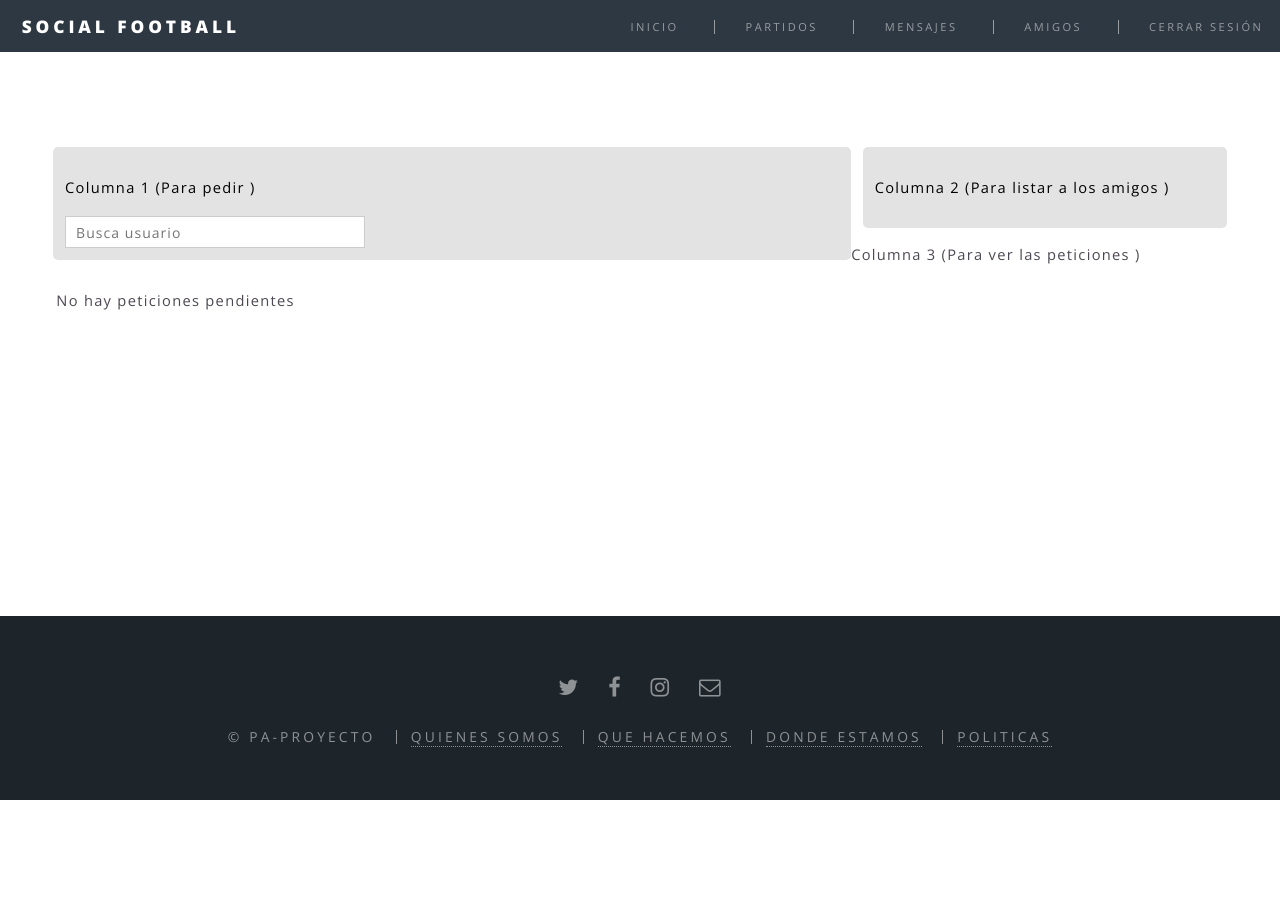
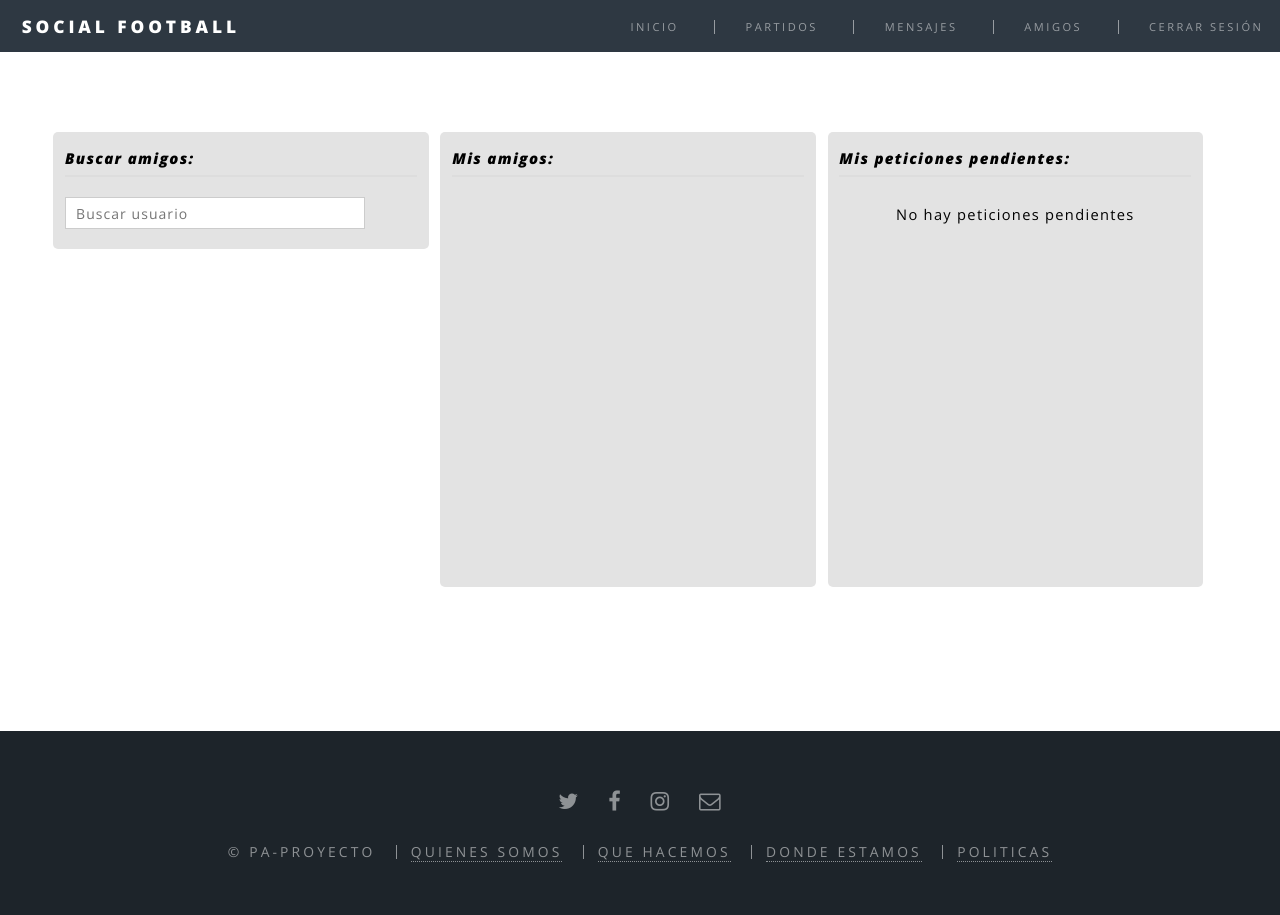
Before and after one commit to agarpac/pa-proyecto-2016, a PHP site: page /amigos.php in a window 1280 px wide. Before the commit the page ends 800 px from the top, so only its background shows below. Run offline with PHP 8.4, Linux system fonts and the light colour scheme; the visitor is signed in with stand-in values (Sample User, id 1); data comes from the database, SQL or seed files in the repository; some libraries are stand-ins or nearby versions.

Commit message:
añadiendo diseño a amistad

```diff
--- a/CRUD/CRUDPeticion_amistad.php
+++ b/CRUD/CRUDPeticion_amistad.php
@@ -94,11 +94,11 @@ function listarAmigos() {
         if ($col['id_usuario_peticion'] == $_SESSION['id_usuario_login']) {
             //Mostrar datos usuario id_usuario_recibe
             readUsuarioID($col['id_usuario_recibe']);
-            echo '<img src="' . $_SESSION['foto_usuario_ID'] . '" width="40px"/>' . ' ' . $_SESSION['nombre_usuario_ID'] . ' ' . $_SESSION['apellido1_usuario_ID'] . '<br>';
+            echo '<tr><td><img src="' . $_SESSION['foto_usuario_ID'] . '" width="40px"/>' . ' </td><td>' . $_SESSION['nombre_usuario_ID'] . ' ' . $_SESSION['apellido1_usuario_ID'] . '</td></tr>';
         } else {
             //Mostrar datos usuario id_usuario_peticion
             readUsuarioID($col['id_usuario_peticion']);
-            echo '<img src="' . $_SESSION['foto_usuario_ID'] . '" width="40px"/>' . ' ' . $_SESSION['nombre_usuario_ID'] . ' ' . $_SESSION['apellido1_usuario_ID'] . '<br>';
+            echo '<tr><td><img src="' . $_SESSION['foto_usuario_ID'] . '" width="40px"/>' . '</td><td> ' . $_SESSION['nombre_usuario_ID'] . ' ' . $_SESSION['apellido1_usuario_ID'] . '</td></tr>';
         }
     }
     mysqli_close($con);
@@ -115,6 +115,7 @@ function compruebaAmistad($correo_recibe) {
     mysqli_close($con);
     return $existe;
 }
+
 //lista todas las peticiones pentientes
 function listarPeticionesPendientes() {
     $existe = FALSE;
@@ -125,28 +126,28 @@ function listarPeticionesPendientes() {
         while ($col = mysqli_fetch_array($result)) {
             readUsuarioID($col['id_usuario_peticion']);
             echo '<tr><td><form action="#" method="POST">';
-            echo '<label>';
-            echo '<fieldset>';
-            echo '<input type="hidden" name="idPeticion" value="'. $col['id_peticion'] .'" />';
-            echo '<img src="' . $_SESSION['foto_usuario_ID'] . '" width="40px"/>' . ' ' . $_SESSION['nombre_usuario_ID'] . ' ' . $_SESSION['apellido1_usuario_ID'];
-            echo '<br><input type="submit" value="Aceptar" name="btnAceptar" />';
-            echo '<input type="submit" value="Rechazar" name="btnRechazar" onclick="return confirmDel()" />';
+            echo '<fieldset class="form-style">';
+            echo '<input type="hidden" name="idPeticion" value="' . $col['id_peticion'] . '" />';
+            echo '<table style="text-align: center;"><tr><td><img src="' . $_SESSION['foto_usuario_ID'] . '" width="40px"/>' . '</td><td> ' . $_SESSION['nombre_usuario_ID'] . ' ' . $_SESSION['apellido1_usuario_ID'] . '</td></tr>';
+            echo '<tr><td><input type="submit" value="Aceptar" class="buttonSpecial" name="btnAceptar" /></td>';
+            echo '<td><input type="submit" value="Rechazar" class="buttonSpecial" name="btnRechazar" onclick="return confirmDel()" /></td></tr></table>';
             echo '</fieldset>';
-            echo '</label>';
             echo '</form></td></tr>';
         }
     }
     mysqli_close($con);
     return $existe;
 }
+
 //cambia el estado de la peticion a "aceptada"
-function aceptaPeticion($idPeticion){
+function aceptaPeticion($idPeticion) {
     $con = conectaBD();
     mysqli_query($con, 'UPDATE peticion_amistad SET estado_peticion = 1 WHERE id_peticion = ' . $idPeticion);
     mysqli_close($con);
 }
+
 //elimina todas las peticiones enviadas y recibidas por el usuario
-function eliminaPeticionesUsuario($idUsuario){
+function eliminaPeticionesUsuario($idUsuario) {
     $con = conectaBD();
     mysqli_query($con, 'DELETE FROM peticion_amistad WHERE id_usuario_peticion = ' . $idUsuario . ' OR id_usuario_recibe = ' . $idUsuario);
     mysqli_close($con);
@@ -156,9 +157,9 @@ function numPeticionesPendientes() {
     $numPeticiones = 0;
     $con = conectaBD();
     $result = mysqli_query($con, 'SELECT * FROM peticion_amistad WHERE id_usuario_recibe = ' . $_SESSION['id_usuario_login'] . ' AND estado_peticion = 0');
-        while ($col = mysqli_fetch_array($result)) {
-            $numPeticiones++;
-        }
+    while ($col = mysqli_fetch_array($result)) {
+        $numPeticiones++;
+    }
     mysqli_close($con);
     return $numPeticiones;
 }
--- a/amigos.php
+++ b/amigos.php
@@ -10,36 +10,39 @@ if (isset($_POST['buttonAmistad'])) {
         echo '<script type="text/javascript">alert("El usuario ' . $_SESSION['nombre_usuario_CORREO'] . ' ' . $_SESSION['apellido1_usuario_CORREO'] . ' ya es amigo tuyo o hay una petición a la espera de ser aceptada o eliminada.");</script>';
     }
 }
-if (isset($_POST['btnRechazar'])){
+if (isset($_POST['btnRechazar'])) {
     deletePeticion_amistad($_POST['idPeticion']);
     header('location: amigos.php');
 }
-if (isset($_POST['btnAceptar'])){
+if (isset($_POST['btnAceptar'])) {
     aceptaPeticion($_POST['idPeticion']);
     header('location: amigos.php');
 }
 ?>
 <section class="generico">
-    <article>
-        <div id="colPrincipal1">
-            <p>Columna 1 (Para pedir )</p>
+    <div id="colAmistad">
+        <div class="form-style-heading">Buscar amigos:</div>
         <div class="search-box">
             <form action="#" method="POST">
-                    <input type="text" id="autoc" name="mailUser" autocomplete="off" placeholder="Busca usuario"/>
-                    <input type="submit" class="buttonSpecial" id="amistad" name="buttonAmistad" placeholder="Enviar Peticion" value="Enviar" style="display: none;"/>
-                    <input type="submit" class="buttonSpecial" id="limpiar" name="buttonLimpiar" placeholder="Limpiar" value="Limpiar" style="display: none;" onclick="limpiaTexto(this)"/>
+                <span class="form-style">
+                    <input type="text" id="autoc" name="mailUser" autocomplete="off" style="margin-bottom: 0.5rem" placeholder="Buscar usuario"/>
+                    <input type="submit" class="buttonSpecial" id="amistad" name="buttonAmistad" placeholder="Enviar Peticion" value="Enviar" style="display: none; float: left;"/>
+                    <input type="submit" class="buttonSpecial" id="limpiar" name="buttonLimpiar" placeholder="Limpiar" value="Limpiar" style="display: none; float: right" onclick="limpiaTexto(this)"/>
                     <div class="result"></div>
+                </span>
             </form>
         </div>
 
     </div>
-        <div id="colPrincipal2">
-            <p>Columna 2 (Para listar a los amigos )</p>
+    <div id="colAmistadScroll">
+        <div class="form-style-heading">Mis amigos:</div>
+        <table>
             <?php listarAmigos(); ?>
+        </table>
     </div>
-        <div id="colPrincipal3">
-            <p>Columna 3 (Para ver las peticiones )</p>
-            <table>
+    <div id="colAmistadScroll">
+        <div class="form-style-heading">Mis peticiones pendientes:</div>
+        <table style="margin: 0 auto;">
             <?php
             if (!listarPeticionesPendientes()) {
                 echo '<tr><td>No hay peticiones pendientes</td></tr>';
@@ -47,6 +50,5 @@ if (isset($_POST['btnAceptar'])){
             ?>
         </table>
     </div>
-    </article>
 </section>
 <?php include './footer.php'; ?>
--- a/css/estilos.css
+++ b/css/estilos.css
@@ -597,3 +597,33 @@ ul.icons li:last-child {
     display: block;
 
 }
+
+/*columnas amistad*/
+#colAmistad {
+    float: left;
+    width: 30%;
+
+    background-color: rgba(144, 144, 144, 0.25);
+    color:black;
+    padding: 1%;
+    border-radius: 5px;
+    margin-bottom: 1%;
+    margin-right: 1%;
+    /*overflow: auto;
+    height: 27rem;*/
+}
+
+#colAmistadScroll {
+    float: left;
+    width: 30%;
+
+    background-color: rgba(144, 144, 144, 0.25);
+    color:black;
+    padding: 1%;
+    border-radius: 5px;
+    margin-bottom: 1%;
+    margin-right: 1%;
+    overflow: auto;
+    height: 27rem;
+}
+/* FIN columnas amistad*/
```
Lines whose indentation alone changed are shown as unchanged.
